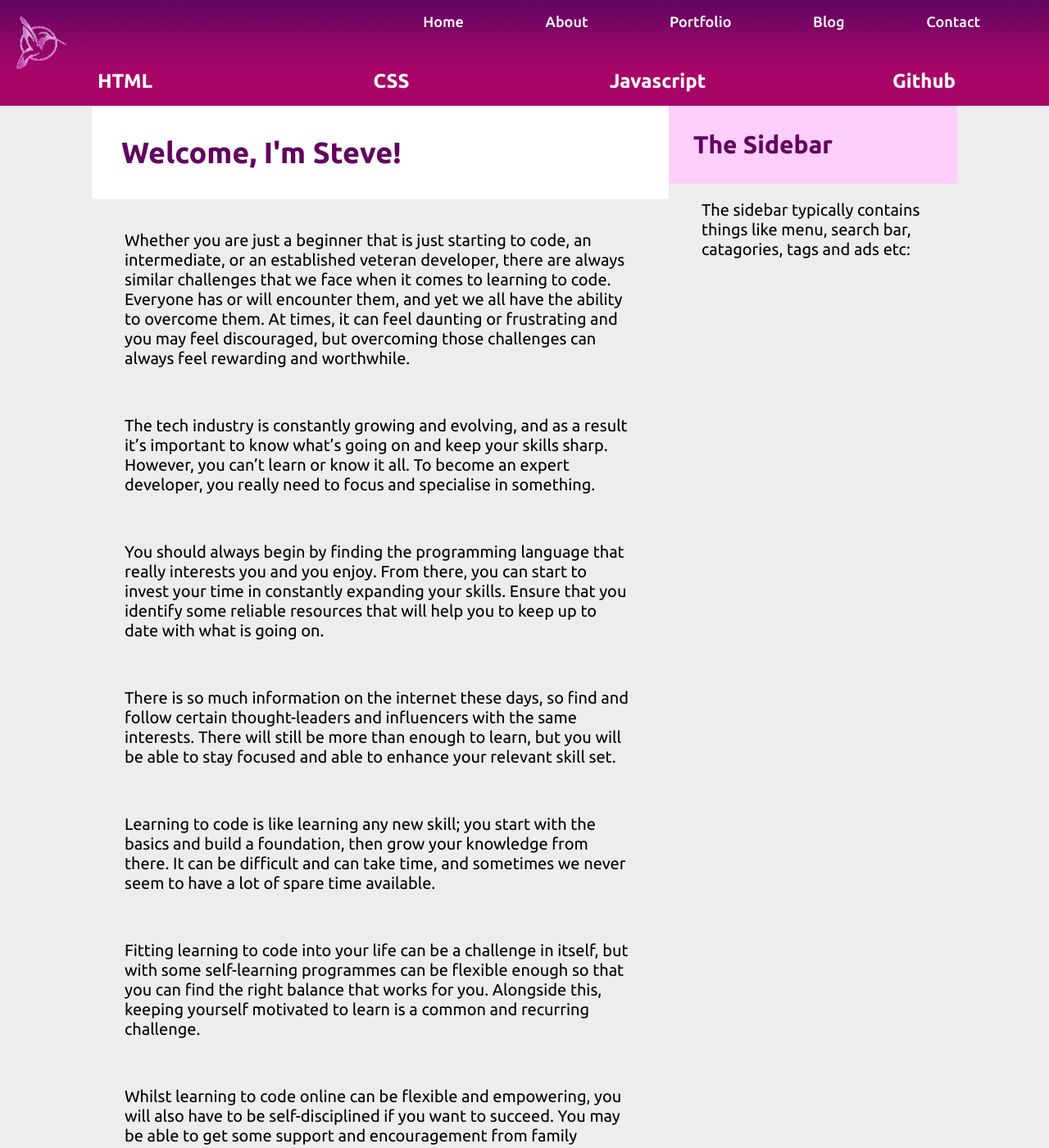
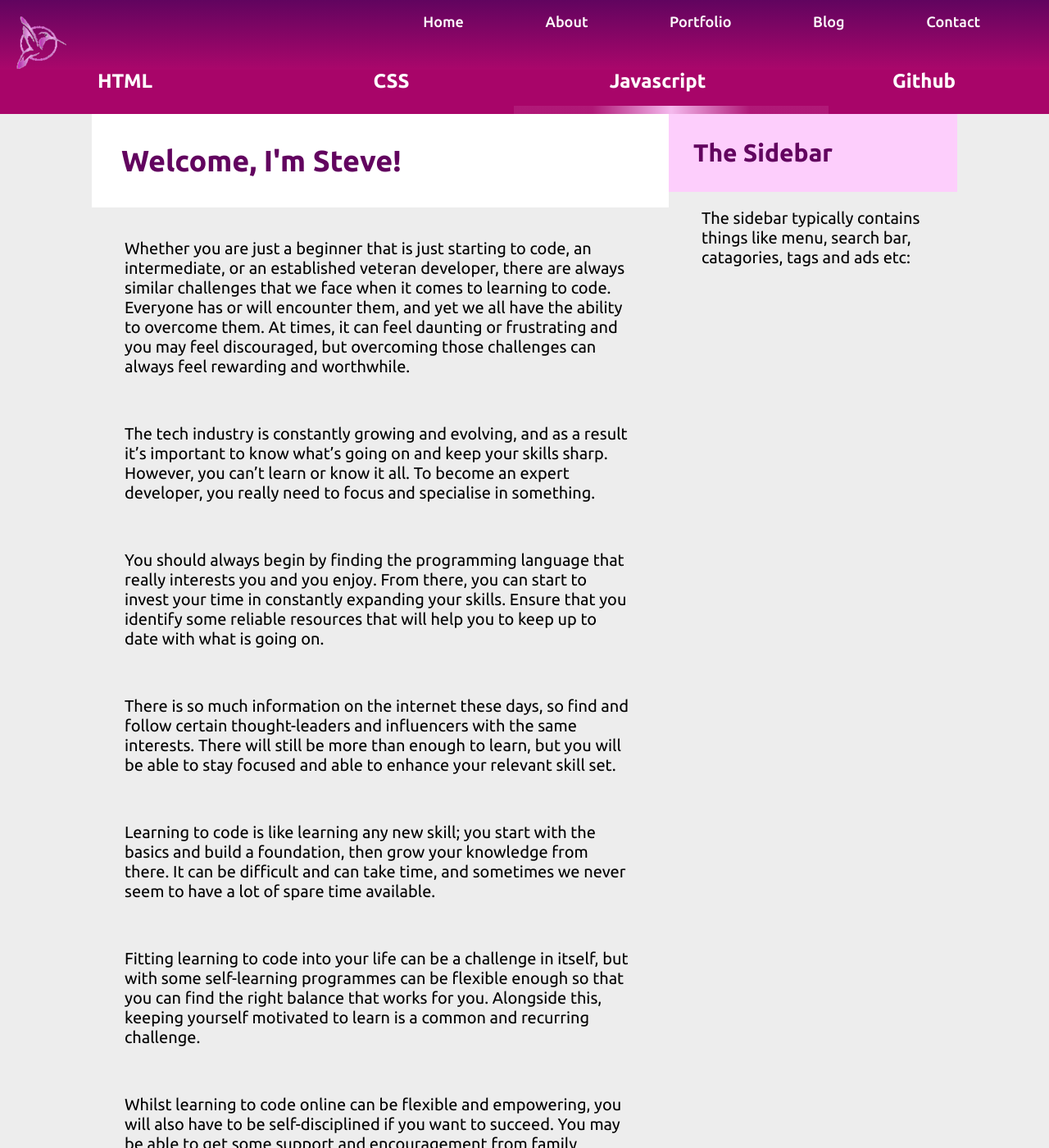
Before and after one commit to Steve-AB/Steve-AB.github.io, a Jekyll site: the page built from index.html, in a window 1280 px wide and 1400 px high. Shown: the whole window at 82% size. Built offline with Jekyll 4.4.1, drawn with Linux system fonts in a browser that asks for light colours; nearby versions of some CDN libraries.

Commit message:
update files

```diff
--- a/_layouts/default.html
+++ b/_layouts/default.html
@@ -41,6 +41,9 @@
       <div><a href="/javascript">Javascript</a></div>
       <div><a href="/github">Github</a></div>
     </div>
+    <div class="view_port">
+      <div class="cylon_eye"></div>
+    </div>
     <div class="container">
       {{ content }}
     </div>
--- a/css/main.css
+++ b/css/main.css
@@ -6,6 +6,28 @@
 body {
 	margin: 0;
 }
+.view_port {
+  background-color: #a80569;
+  height: 10px;
+  width: 100%;
+  overflow: hidden;
+}
+.cylon_eye {
+  background-color: #fdcefc;
+  background-image: linear-gradient(to right,
+      rgba(168, 5, 105, .9) 25%,
+      rgba(168, 5, 105, .1) 50%,
+      rgba(168, 5, 105, .9) 75%);
+  color: white;
+  height: 100%;
+  width: 30%;
+
+  -webkit-animation: 4s linear 0s infinite alternate move_eye;
+          animation: 4s linear 0s infinite alternate move_eye;
+}
+
+@-webkit-keyframes move_eye { from { margin-left: -20%; } to { margin-left: 100%; }  }
+        @keyframes move_eye { from { margin-left: -20%; } to { margin-left: 100%; }  }
 h2 {
  font-size: 36px;
 }
```
